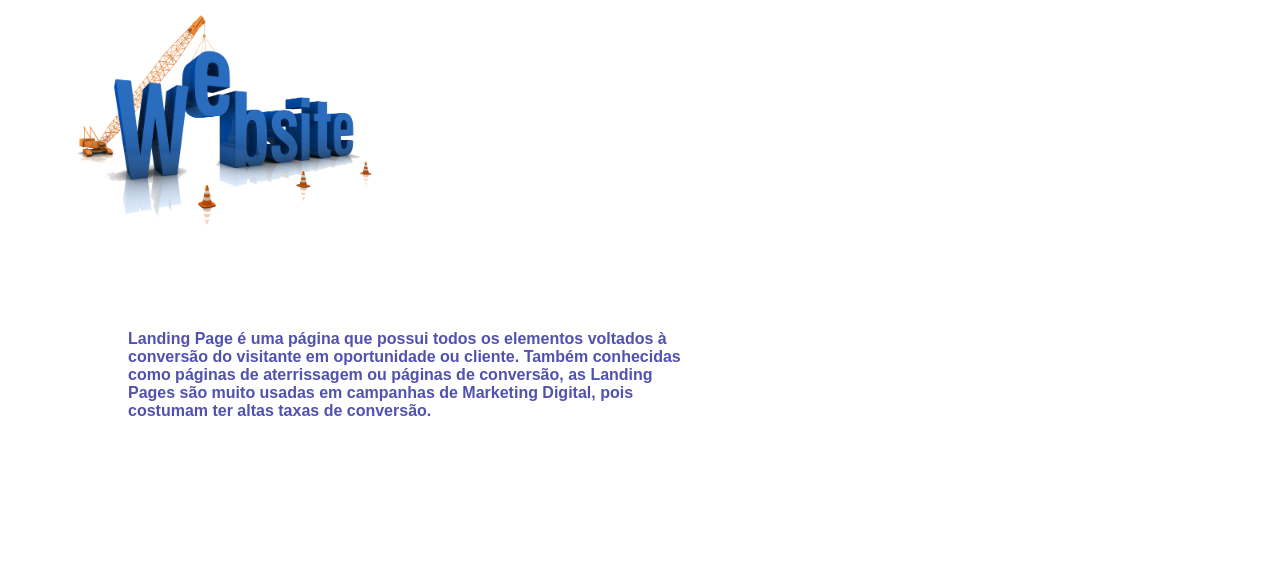
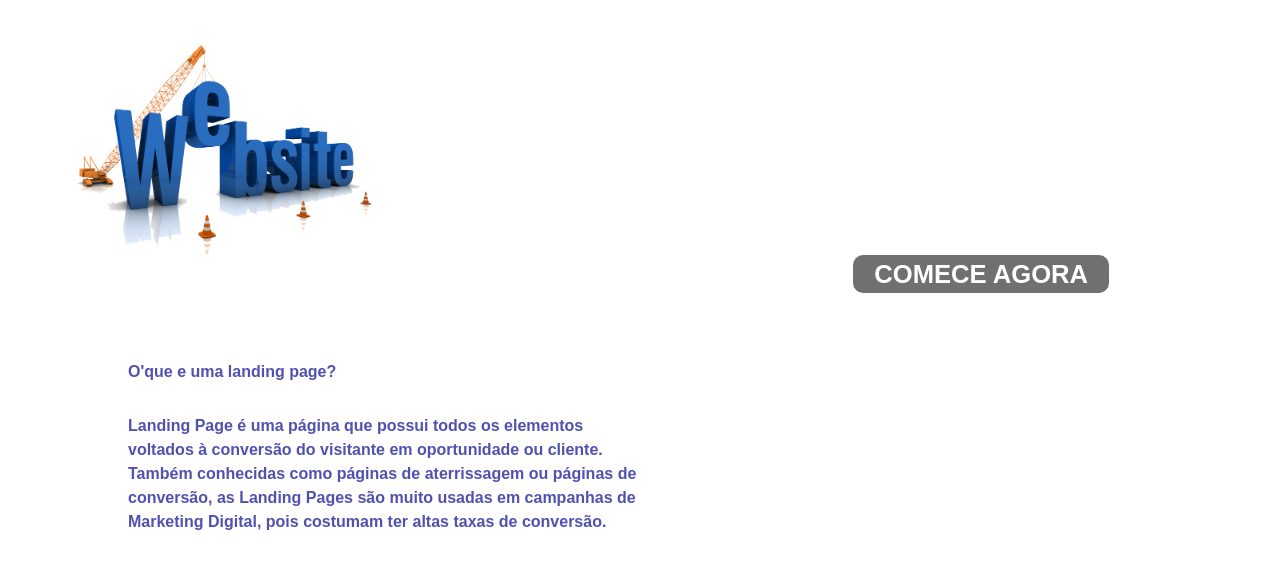
Before and after one commit to sam-maia/construtorawebsite, a plain HTML site: page index.html in a window 1280 px wide. Drawn offline with Linux system fonts and the light colour scheme.

Commit message:
quase la

```diff
--- a/index.html
+++ b/index.html
@@ -9,26 +9,45 @@
 
     <title>Contrutora Web Site</title>
 </head>
+
 <body>
+
     <header>
+
         <div id="imgPrincipal"></div>
+
         <div id="chamada">
-            Landing page por apenas R$250 <br>
-            <br>
-            Imcluso:
-            <ul>
-                <li>Hospegagem</li>
-                <li>Dominio</li>
-            </ul>
+
+            <div id="titulo">
+                Landing page por apenas R$250
+            </div>
+
+            <div id="detalhes">
+                <divi id="titu">Imcluso:</divi>
+                <ul>
+                    <li>Hospegagem.</li>
+                    <li>Dominio por 1 ano.</li>
+                </ul>
+
+                <div id="botao">COMECE AGORA</div>
+
+            </div>
+
         </div>
+
     </header>
 
     <main>
-        <div id="textoPrincipal">Landing Page é uma página que possui todos os elementos voltados à conversão
+        <div id="textoPrincipal">
+
+            <div id="oqueE">O'que e uma landing page?</div>
+
+            Landing Page é uma página que possui todos os elementos voltados à conversão
             do visitante em oportunidade ou cliente. Também conhecidas como páginas de aterrissagem ou páginas
             de conversão, as Landing Pages são muito usadas em campanhas de Marketing Digital, pois costumam
             ter altas taxas de conversão.
         </div>
     </main>
+
 </body>
 </html>
--- a/style.css
+++ b/style.css
@@ -11,7 +11,7 @@ body {
 
 header {
     display: flex;
-    margin: 10px 5vw;
+    margin: 40px 5vw;
 
 }
 
@@ -28,9 +28,28 @@ header #imgPrincipal {
 #chamada {
     margin: auto 0px auto auto;
     font-size: 2.5vw;
-    font-family: 'Oxygen', Arial, Helvetica, sans-serif;
+    font-family: "Work Sans",sans-serif;
     font-weight: bold;
     color: white;
+}
+
+#detalhes {
+    margin-top: 30px;
+    margin-left: 10vw;
+    font-size: 2vw;
+    line-height: 3vw;
+}
+
+#titu {
+    text-decoration: underline;
+}
+
+#botao {
+    width: 20vw;
+    margin-top: 30px;
+    text-align: center;
+    border-radius: 10px;
+    background-color: rgb(112, 112, 112);
 }
 
 main {
@@ -39,9 +58,14 @@ main {
 }
 
 main #textoPrincipal {
-    width: 45vw;
+    width: 40vw;
     margin-top: 5vw;
-    font-family: 'Oxygen', Arial, Helvetica, sans-serif;
+    font-family: "Work Sans",sans-serif;
     font-weight: bold;
+    line-height: 1.5rem;
     color: rgb(81, 81, 175);
 }
+
+#oqueE {
+    margin-bottom: 30px;
+}
```
